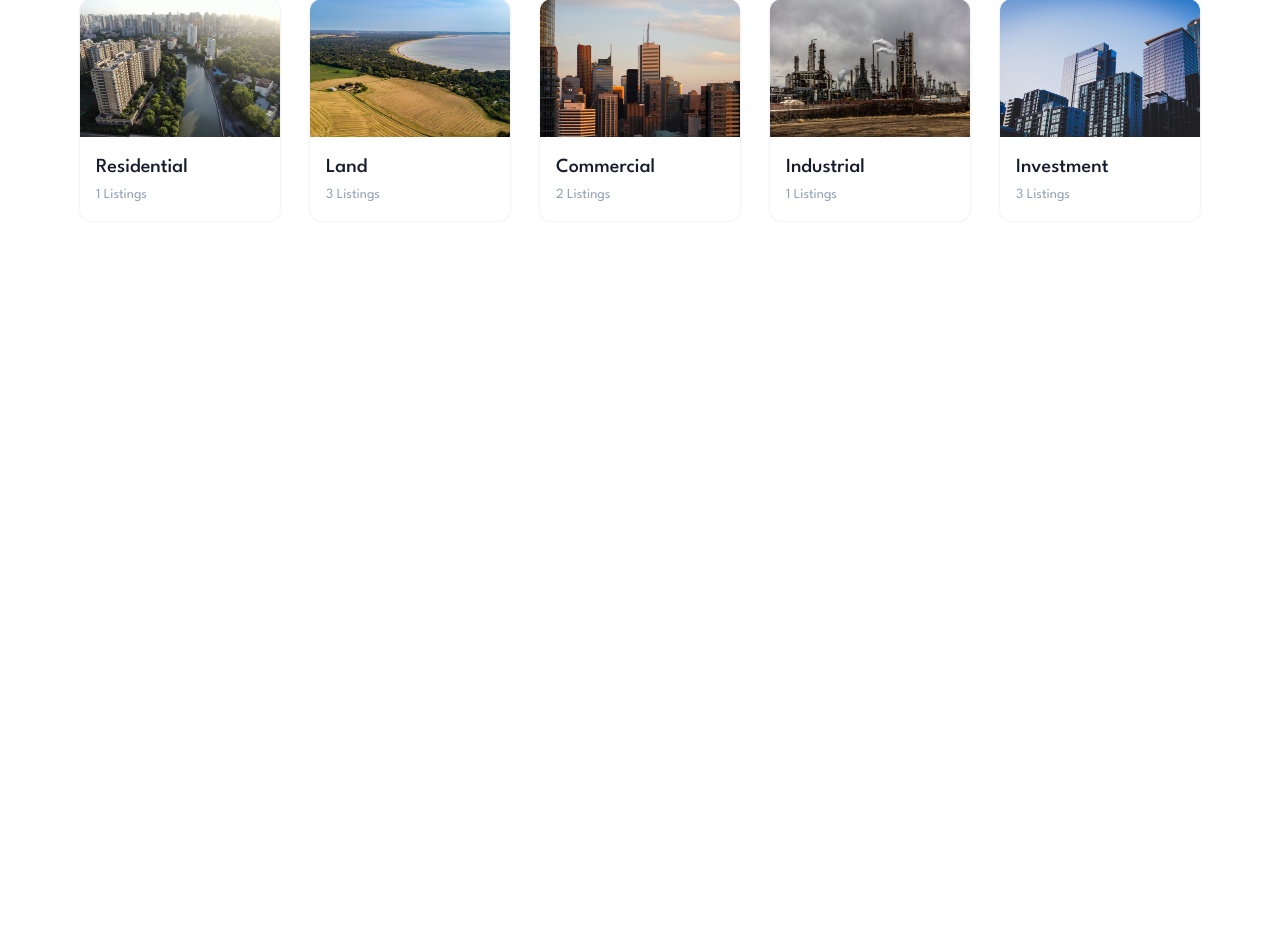
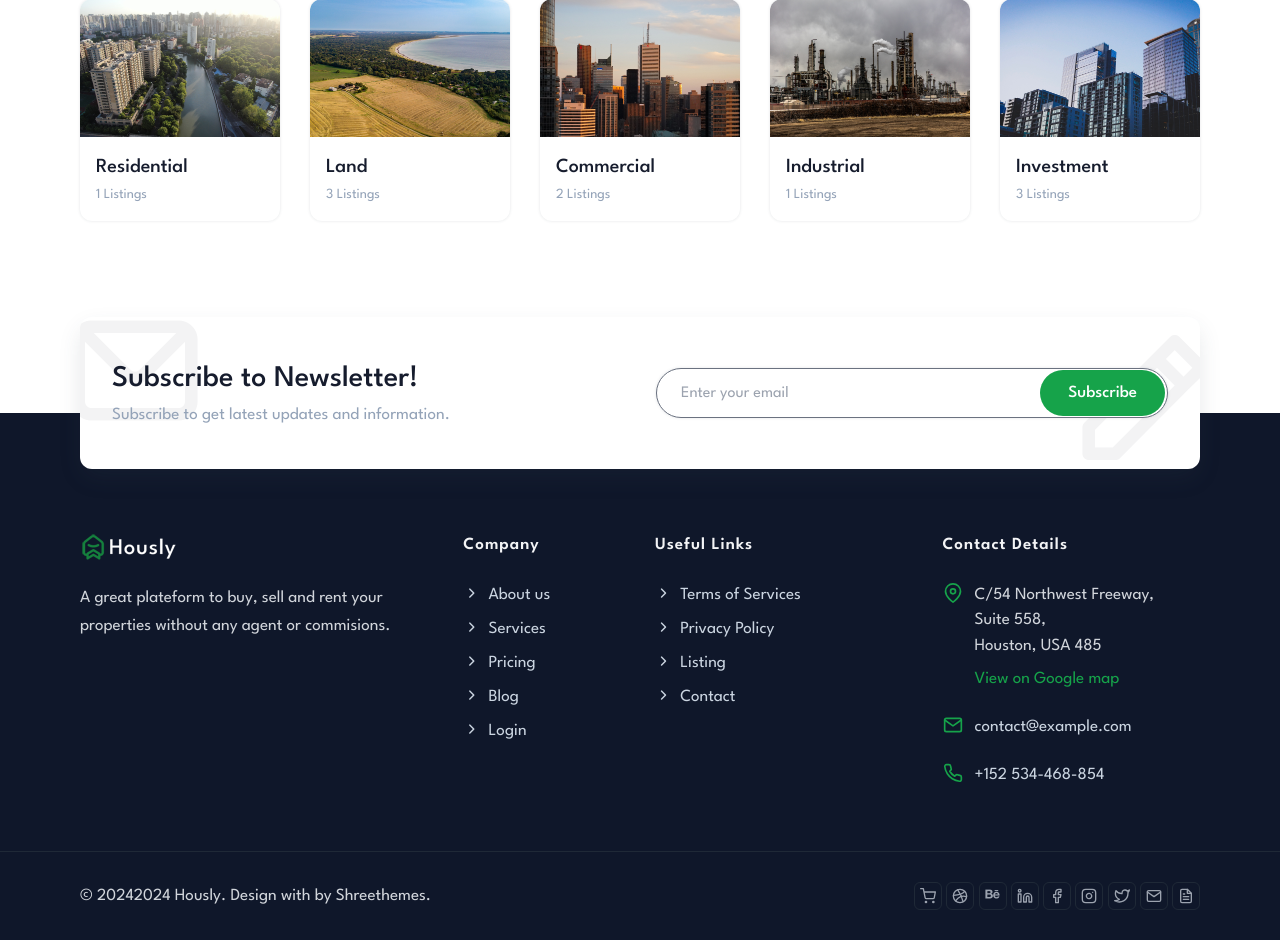
Before and after one commit to WhimsicalOne/realestate, a Laravel app: page / in a window 1280 px wide. Shown: the part 1292-2232 px from the top of the page. Before the commit the page ends 1493 px from the top, so only its background shows below. Run offline with Laravel 10, Linux system fonts and the light colour scheme; data comes from the database, SQL or seed files in the repository; style sheets or scripts are compiled from the project's sources; some libraries are stand-ins or nearby versions; some web fonts are replaced.

Commit message:
Added: Footer structure, Added: Subscription Controller, Model & Migration

```diff
--- /dev/null
+++ b/app/View/Components/Footer.php
@@ -0,0 +1,26 @@
+<?php
+
+namespace App\View\Components;
+
+use Closure;
+use Illuminate\Contracts\View\View;
+use Illuminate\View\Component;
+
+class Footer extends Component
+{
+    /**
+     * Create a new component instance.
+     */
+    public function __construct()
+    {
+        //
+    }
+
+    /**
+     * Get the view / contents that represent the component.
+     */
+    public function render(): View|Closure|string
+    {
+        return view('components.footer');
+    }
+}
--- /dev/null
+++ b/resources/views/components/footer.blade.php
@@ -0,0 +1,113 @@
+<footer class="relative mt-24 bg-slate-900 dark:bg-slate-800">
+    <div class="container relative">
+        <div class="grid grid-cols-1">
+            <div class="relative py-16">
+                <!-- Subscribe -->
+                <div class="relative w-full">
+                    <div class="relative px-6 py-10 overflow-hidden bg-white shadow-lg -top-40 dark:bg-slate-900 lg:px-8 rounded-xl dark:shadow-gray-700">
+                        <div class="grid md:grid-cols-2 grid-cols-1 items-center gap-[30px]">
+                            <div class="text-center md:text-start z-1">
+                                <h3 class="text-2xl font-medium leading-normal text-black md:text-3xl md:leading-normal dark:text-white">Subscribe to Newsletter!</h3>
+                                <p class="max-w-xl mx-auto text-slate-400">Subscribe to get latest updates and information.</p>
+                            </div>
+
+                            <div class="subcribe-form z-1">
+                                <form class="relative max-w-lg md:ms-auto">
+                                    <input type="email" id="subcribe" name="email" class="bg-white rounded-full shadow dark:bg-slate-900 dark:shadow-gray-700" placeholder="Enter your email">
+                                    <button type="submit" class="text-white bg-green-600 rounded-full btn hover:bg-green-700">Subscribe</button>
+                                </form><!--end form-->
+                            </div>
+                        </div>
+
+                        <div class="absolute -top-5 -start-5">
+                            <div class="uil uil-envelope lg:text-[150px] text-7xl text-black/5 dark:text-white/5 ltr:-rotate-45 rtl:rotate-45"></div>
+                        </div>
+
+                        <div class="absolute -bottom-5 -end-5">
+                            <div class="uil uil-pen lg:text-[150px] text-7xl text-black/5 dark:text-white/5 rtl:-rotate-90"></div>
+                        </div>
+                    </div>
+
+                    <div class="grid md:grid-cols-12 grid-cols-1 gap-[30px] -mt-24">
+                        <div class="lg:col-span-4 md:col-span-12">
+                            <a href="#" class="text-[22px] focus:outline-none">
+                                <img src="assets/images/logo-light.png" alt="">
+                            </a>
+                            <p class="mt-6 text-gray-300">A great plateform to buy, sell and rent your properties without any agent or commisions.</p>
+
+                        </div><!--end col-->
+
+                        <div class="lg:col-span-2 md:col-span-4">
+                            <h5 class="tracking-[1px] text-gray-100 font-semibold">Company</h5>
+                            <ul class="mt-6 list-none footer-list">
+                                <li><a href="aboutus.html" class="duration-500 ease-in-out text-slate-300 hover:text-slate-400"><i class="uil uil-angle-right-b me-1"></i> About us</a></li>
+                                <li class="mt-[10px]"><a href="features.html" class="duration-500 ease-in-out text-slate-300 hover:text-slate-400"><i class="uil uil-angle-right-b me-1"></i> Services</a></li>
+                                <li class="mt-[10px]"><a href="pricing.html" class="duration-500 ease-in-out text-slate-300 hover:text-slate-400"><i class="uil uil-angle-right-b me-1"></i> Pricing</a></li>
+                                <li class="mt-[10px]"><a href="blog.html" class="duration-500 ease-in-out text-slate-300 hover:text-slate-400"><i class="uil uil-angle-right-b me-1"></i> Blog</a></li>
+                                <li class="mt-[10px]"><a href="auth-login.html" class="duration-500 ease-in-out text-slate-300 hover:text-slate-400"><i class="uil uil-angle-right-b me-1"></i> Login</a></li>
+                            </ul>
+                        </div><!--end col-->
+
+                        <div class="lg:col-span-3 md:col-span-4">
+                            <h5 class="tracking-[1px] text-gray-100 font-semibold">Useful Links</h5>
+                            <ul class="mt-6 list-none footer-list">
+                                <li><a href="terms.html" class="duration-500 ease-in-out text-slate-300 hover:text-slate-400"><i class="uil uil-angle-right-b me-1"></i> Terms of Services</a></li>
+                                <li class="mt-[10px]"><a href="privacy.html" class="duration-500 ease-in-out text-slate-300 hover:text-slate-400"><i class="uil uil-angle-right-b me-1"></i> Privacy Policy</a></li>
+                                <li class="mt-[10px]"><a href="listing-one.html" class="duration-500 ease-in-out text-slate-300 hover:text-slate-400"><i class="uil uil-angle-right-b me-1"></i> Listing</a></li>
+                                <li class="mt-[10px]"><a href="contact.html" class="duration-500 ease-in-out text-slate-300 hover:text-slate-400"><i class="uil uil-angle-right-b me-1"></i> Contact</a></li>
+                            </ul>
+                        </div><!--end col-->
+
+                        <div class="lg:col-span-3 md:col-span-4">
+                            <h5 class="tracking-[1px] text-gray-100 font-semibold">Contact Details</h5>
+
+
+                            <div class="flex mt-6">
+                                <svg xmlns="http://www.w3.org/2000/svg" width="24" height="24" viewBox="0 0 24 24" fill="none" stroke="currentColor" stroke-width="2" stroke-linecap="round" stroke-linejoin="round" class="w-5 h-5 text-green-600 feather feather-map-pin me-3"><path d="M21 10c0 7-9 13-9 13s-9-6-9-13a9 9 0 0 1 18 0z"></path><circle cx="12" cy="10" r="3"></circle></svg>
+                                <div class="">
+                                    <h6 class="mb-2 text-gray-300">C/54 Northwest Freeway, <br> Suite 558, <br> Houston, USA 485</h6>
+                                    <a href="https://www.google.com/maps/embed?pb=!1m18!1m12!1m3!1d39206.002432144705!2d-95.4973981212445!3d29.709510002925988!2m3!1f0!2f0!3f0!3m2!1i1024!2i768!4f13.1!3m3!1m2!1s0x8640c16de81f3ca5%3A0xf43e0b60ae539ac9!2sGerald+D.+Hines+Waterwall+Park!5e0!3m2!1sen!2sin!4v1566305861440!5m2!1sen!2sin" data-type="iframe" class="text-green-600 duration-500 ease-in-out hover:text-green-700 lightbox">View on Google map</a>
+                                </div>
+                            </div>
+
+                            <div class="flex mt-6">
+                                <svg xmlns="http://www.w3.org/2000/svg" width="24" height="24" viewBox="0 0 24 24" fill="none" stroke="currentColor" stroke-width="2" stroke-linecap="round" stroke-linejoin="round" class="w-5 h-5 text-green-600 feather feather-mail me-3"><path d="M4 4h16c1.1 0 2 .9 2 2v12c0 1.1-.9 2-2 2H4c-1.1 0-2-.9-2-2V6c0-1.1.9-2 2-2z"></path><polyline points="22,6 12,13 2,6"></polyline></svg>
+                                <div class="">
+                                    <a href="mailto:contact@example.com" class="duration-500 ease-in-out text-slate-300 hover:text-slate-400">contact@example.com</a>
+                                </div>
+                            </div>
+
+                            <div class="flex mt-6">
+                                <svg xmlns="http://www.w3.org/2000/svg" width="24" height="24" viewBox="0 0 24 24" fill="none" stroke="currentColor" stroke-width="2" stroke-linecap="round" stroke-linejoin="round" class="w-5 h-5 text-green-600 feather feather-phone me-3"><path d="M22 16.92v3a2 2 0 0 1-2.18 2 19.79 19.79 0 0 1-8.63-3.07 19.5 19.5 0 0 1-6-6 19.79 19.79 0 0 1-3.07-8.67A2 2 0 0 1 4.11 2h3a2 2 0 0 1 2 1.72 12.84 12.84 0 0 0 .7 2.81 2 2 0 0 1-.45 2.11L8.09 9.91a16 16 0 0 0 6 6l1.27-1.27a2 2 0 0 1 2.11-.45 12.84 12.84 0 0 0 2.81.7A2 2 0 0 1 22 16.92z"></path></svg>
+                                <div class="">
+                                    <a href="tel:+152534-468-854" class="duration-500 ease-in-out text-slate-300 hover:text-slate-400">+152 534-468-854</a>
+                                </div>
+                            </div>
+                        </div><!--end col-->
+                    </div><!--end grid-->
+                </div>
+                <!-- Subscribe -->
+            </div>
+        </div>
+    </div>
+    <div class="py-[30px] px-0 border-t border-gray-800 dark:border-gray-700">
+        <div class="container relative text-center">
+            <div class="grid items-center gap-6 md:grid-cols-2">
+                <div class="text-center md:text-start">
+                    <p class="mb-0 text-gray-300">© <script>document.write(new Date().getFullYear())</script>2024 Hously. Design with <i class="text-red-600 mdi mdi-heart"></i> by <a href="https://shreethemes.in/" target="_blank" class="text-reset">Shreethemes</a>.</p>
+                </div>
+                <ul class="text-center list-none md:text-end">
+                    <li class="inline"><a href="https://1.envato.market/hously" target="_blank" class="text-gray-400 border border-gray-800 rounded-md btn btn-icon btn-sm hover:text-white dark:border-gray-700 hover:border-green-600 dark:hover:border-green-600 hover:bg-green-600 dark:hover:bg-green-600"><svg xmlns="http://www.w3.org/2000/svg" width="24" height="24" viewBox="0 0 24 24" fill="none" stroke="currentColor" stroke-width="2" stroke-linecap="round" stroke-linejoin="round" class="w-4 h-4 feather feather-shopping-cart"><circle cx="9" cy="21" r="1"></circle><circle cx="20" cy="21" r="1"></circle><path d="M1 1h4l2.68 13.39a2 2 0 0 0 2 1.61h9.72a2 2 0 0 0 2-1.61L23 6H6"></path></svg></a></li>
+                    <li class="inline"><a href="https://dribbble.com/shreethemes" target="_blank" class="text-gray-400 border border-gray-800 rounded-md btn btn-icon btn-sm hover:text-white dark:border-gray-700 hover:border-green-600 dark:hover:border-green-600 hover:bg-green-600 dark:hover:bg-green-600"><svg xmlns="http://www.w3.org/2000/svg" width="24" height="24" viewBox="0 0 24 24" fill="none" stroke="currentColor" stroke-width="2" stroke-linecap="round" stroke-linejoin="round" class="w-4 h-4 feather feather-dribbble"><circle cx="12" cy="12" r="10"></circle><path d="M8.56 2.75c4.37 6.03 6.02 9.42 8.03 17.72m2.54-15.38c-3.72 4.35-8.94 5.66-16.88 5.85m19.5 1.9c-3.5-.93-6.63-.82-8.94 0-2.58.92-5.01 2.86-7.44 6.32"></path></svg></a></li>
+                    <li class="inline"><a href="https://www.behance.net/shreethemes" target="_blank" class="text-gray-400 border border-gray-800 rounded-md btn btn-icon btn-sm hover:text-white dark:border-gray-700 hover:border-green-600 dark:hover:border-green-600 hover:bg-green-600 dark:hover:bg-green-600"><i class="align-baseline uil uil-behance"></i></a></li>
+                    <li class="inline"><a href="http://linkedin.com/company/shreethemes" target="_blank" class="text-gray-400 border border-gray-800 rounded-md btn btn-icon btn-sm hover:text-white dark:border-gray-700 hover:border-green-600 dark:hover:border-green-600 hover:bg-green-600 dark:hover:bg-green-600"><svg xmlns="http://www.w3.org/2000/svg" width="24" height="24" viewBox="0 0 24 24" fill="none" stroke="currentColor" stroke-width="2" stroke-linecap="round" stroke-linejoin="round" class="w-4 h-4 feather feather-linkedin"><path d="M16 8a6 6 0 0 1 6 6v7h-4v-7a2 2 0 0 0-2-2 2 2 0 0 0-2 2v7h-4v-7a6 6 0 0 1 6-6z"></path><rect x="2" y="9" width="4" height="12"></rect><circle cx="4" cy="4" r="2"></circle></svg></a></li>
+                    <li class="inline"><a href="https://www.facebook.com/shreethemes" target="_blank" class="text-gray-400 border border-gray-800 rounded-md btn btn-icon btn-sm hover:text-white dark:border-gray-700 hover:border-green-600 dark:hover:border-green-600 hover:bg-green-600 dark:hover:bg-green-600"><svg xmlns="http://www.w3.org/2000/svg" width="24" height="24" viewBox="0 0 24 24" fill="none" stroke="currentColor" stroke-width="2" stroke-linecap="round" stroke-linejoin="round" class="w-4 h-4 feather feather-facebook"><path d="M18 2h-3a5 5 0 0 0-5 5v3H7v4h3v8h4v-8h3l1-4h-4V7a1 1 0 0 1 1-1h3z"></path></svg></a></li>
+                    <li class="inline"><a href="https://www.instagram.com/shreethemes/" target="_blank" class="text-gray-400 border border-gray-800 rounded-md btn btn-icon btn-sm hover:text-white dark:border-gray-700 hover:border-green-600 dark:hover:border-green-600 hover:bg-green-600 dark:hover:bg-green-600"><svg xmlns="http://www.w3.org/2000/svg" width="24" height="24" viewBox="0 0 24 24" fill="none" stroke="currentColor" stroke-width="2" stroke-linecap="round" stroke-linejoin="round" class="w-4 h-4 feather feather-instagram"><rect x="2" y="2" width="20" height="20" rx="5" ry="5"></rect><path d="M16 11.37A4 4 0 1 1 12.63 8 4 4 0 0 1 16 11.37z"></path><line x1="17.5" y1="6.5" x2="17.51" y2="6.5"></line></svg></a></li>
+                    <li class="inline"><a href="https://twitter.com/shreethemes" target="_blank" class="text-gray-400 border border-gray-800 rounded-md btn btn-icon btn-sm hover:text-white dark:border-gray-700 hover:border-green-600 dark:hover:border-green-600 hover:bg-green-600 dark:hover:bg-green-600"><svg xmlns="http://www.w3.org/2000/svg" width="24" height="24" viewBox="0 0 24 24" fill="none" stroke="currentColor" stroke-width="2" stroke-linecap="round" stroke-linejoin="round" class="w-4 h-4 feather feather-twitter"><path d="M23 3a10.9 10.9 0 0 1-3.14 1.53 4.48 4.48 0 0 0-7.86 3v1A10.66 10.66 0 0 1 3 4s-4 9 5 13a11.64 11.64 0 0 1-7 2c9 5 20 0 20-11.5a4.5 4.5 0 0 0-.08-.83A7.72 7.72 0 0 0 23 3z"></path></svg></a></li>
+                    <li class="inline"><a href="mailto:support@shreethemes.in" class="text-gray-400 border border-gray-800 rounded-md btn btn-icon btn-sm hover:text-white dark:border-gray-700 hover:border-green-600 dark:hover:border-green-600 hover:bg-green-600 dark:hover:bg-green-600"><svg xmlns="http://www.w3.org/2000/svg" width="24" height="24" viewBox="0 0 24 24" fill="none" stroke="currentColor" stroke-width="2" stroke-linecap="round" stroke-linejoin="round" class="w-4 h-4 feather feather-mail"><path d="M4 4h16c1.1 0 2 .9 2 2v12c0 1.1-.9 2-2 2H4c-1.1 0-2-.9-2-2V6c0-1.1.9-2 2-2z"></path><polyline points="22,6 12,13 2,6"></polyline></svg></a></li>
+                    <li class="inline"><a href="https://forms.gle/QkTueCikDGqJnbky9" target="_blank" class="text-gray-400 border border-gray-800 rounded-md btn btn-icon btn-sm hover:text-white dark:border-gray-700 hover:border-green-600 dark:hover:border-green-600 hover:bg-green-600 dark:hover:bg-green-600"><svg xmlns="http://www.w3.org/2000/svg" width="24" height="24" viewBox="0 0 24 24" fill="none" stroke="currentColor" stroke-width="2" stroke-linecap="round" stroke-linejoin="round" class="w-4 h-4 feather feather-file-text"><path d="M14 2H6a2 2 0 0 0-2 2v16a2 2 0 0 0 2 2h12a2 2 0 0 0 2-2V8z"></path><polyline points="14 2 14 8 20 8"></polyline><line x1="16" y1="13" x2="8" y2="13"></line><line x1="16" y1="17" x2="8" y2="17"></line><polyline points="10 9 9 9 8 9"></polyline></svg></a></li>
+                </ul><!--end icon-->
+            </div><!--end grid-->
+        </div><!--end container-->
+    </div>
+</footer>
--- a/resources/views/layouts/base.blade.php
+++ b/resources/views/layouts/base.blade.php
@@ -28,6 +28,9 @@
 
     <body>
         <x-header />
-        @yield('body')
+
+            @yield('body')
+
+        <x-footer />
     </body>
 </html>
--- a/resources/views/livewire/listings.blade.php
+++ b/resources/views/livewire/listings.blade.php
@@ -42,7 +42,6 @@
                             </ul>
                         </div>
                     </div>
-
                 @endforeach
             </div>
 
```
Also changed, not shown: app/Http/Controllers/SubscriptionController.php (added, +10 -0 lines), app/Models/Subscription.php (added, +11 -0 lines), database/migrations/2024_01_05_111223_create_subscriptions_table.php (added).
